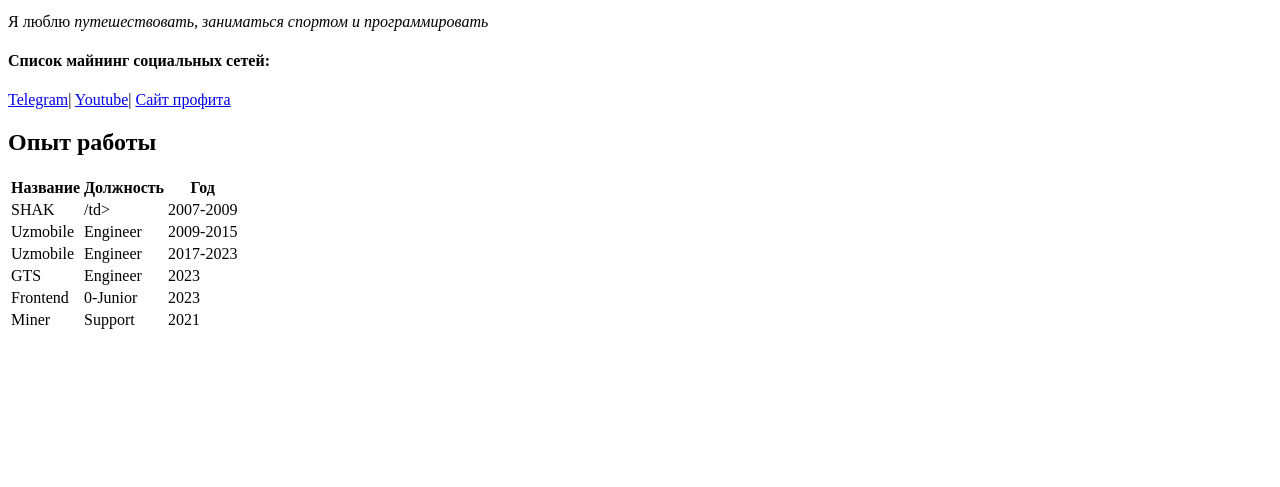
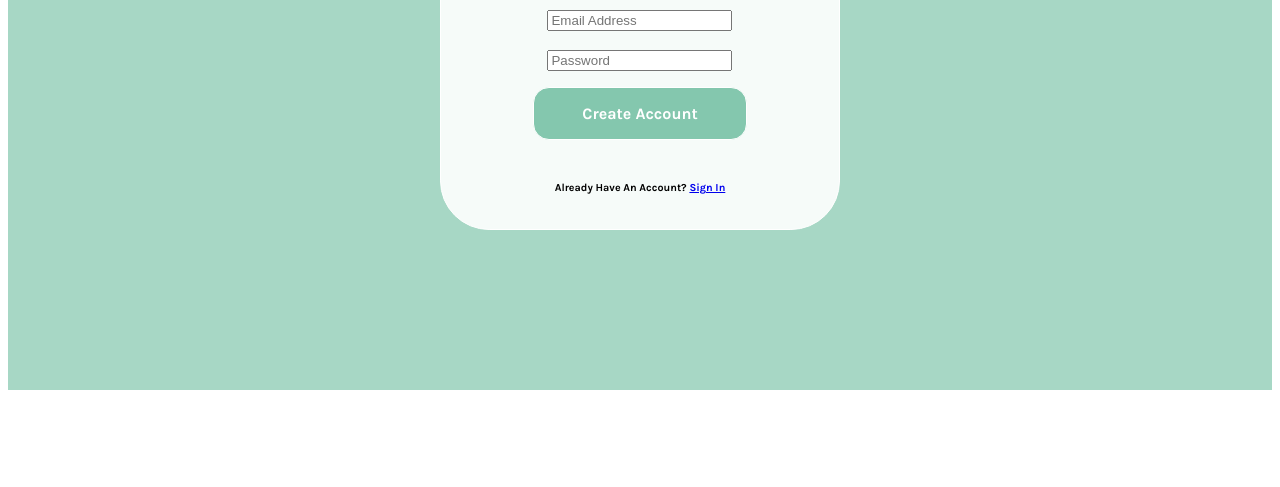
Before and after one commit to Steelgrou/homework, a plain HTML site: page index.html in a window 1280 px wide. Shown: the part 313-800 px from the top of the page. Drawn offline with Linux system fonts and the light colour scheme.

Commit message:
Add files via upload

```diff
--- a/index.html
+++ b/index.html
@@ -4,70 +4,47 @@
     <meta charset="UTF-8">
     <meta http-equiv="X-UA-Compatible" content="IE=edge">
     <meta name="viewport" content="width=device-width, initial-scale=1.0">
-    <title>Адылов Азиз</title>
+    <title>sign up form</title>
+    <link rel="stylesheet" href="style.css">
+
 </head>
 <body>
-    <img src="avatar.JPG" alt="Моё фото" width="200px">
-    <h1>Adilov Azizbek Abdusamatovich</h1>
-    <p> Я учусь на программирование HTML и CSS в школе <strong>Result School</strong> </p>
-    <p> Я люблю <em>путешествовать, заниматься спортом и программировать</em></p>
-    <h4>Список майнинг социальных сетей:</h4>
-    <a href="https://t.me/mining_uz" target="_blank">Telegram</a>|
-    <a href="https://www.youtube.com/@SeregaSoleniy" target="_blank">Youtube</a>|
-    <a href="https://www.hashrate.no" arget="_blank">Сайт профита</a>
-    <h2>Опыт работы</h2>
-    <table class="table">
-        <thead>
-            <tr>
-                <th>Название</th>
-                <th>Должность</th>
-                <th>Год</th>
-            </tr>
-        </thead>
-        <tbody>
-            <tr>
-                <td>SHAK</td>
-                <td>/td>
-                <td>2007-2009</td>
-            </tr>
-        </tbody>
-        <tbody>
-            <tr>
-                <td>Uzmobile</td>
-                <td>Engineer</td>
-                <td>2009-2015</td>
-            </tr>
-        </tbody>
-        <tbody>
-            <tr>
-                <td>Uzmobile</td>
-                <td>Engineer</td>
-                <td>2017-2023</td>
-            </tr>
-        </tbody>
-        <tbody>
-            <tr>
-                <td>GTS</td>
-                <td>Engineer</td>
-                <td>2023</td>
-            </tr>
-        </tbody>
-        <tbody>
-            <tr>
-                <td>Frontend</td>
-                <td>0-Junior</td>
-                <td>2023</td>
-            </tr>
-        </tbody>
-        <tbody>
-            <tr>
-                <td>Miner</td>
-                <td>Support</td>
-                <td>2021</td>
-            </tr>
-        </tbody>
+<div class="frame0">
+    <div class="frame1">
 
-    </table>
+        <div id="header">
+            <div class="top">
+                <h1>Create An Account</h1>
+                <h6>Create an account to enjoy all the services <br> without any ads for free!</h6>
+            </div>
+
+            <div id="email">
+                <label for="email"></label>
+                <input type="email" id="email" placeholder="Email Address">
+            </div>
+
+            <br>
+
+            <div class="password">
+                <input type="password" placeholder="Password">
+            </div>
+
+            <div class="btn">
+                <p>Create Account</p>
+            </div>
+
+            <div class="down">
+                <h6>Already Have An Account? <a href="#">Sign In</a></h6>
+            </div>
+
+        </div>
+
+    </div>
+
+
+</div>
+
+</div>
 
 
 </body>
--- /dev/null
+++ b/style.css
@@ -0,0 +1,51 @@
+@import url('https://fonts.googleapis.com/css2?family=Karla:wght@700&display=swap');
+
+.frame0 {
+    text-align: center;
+    background-color: #A7D7C5;
+
+}
+
+.frame1 {
+    display:inline-block;
+    border-style: solid;
+    text-align: center;
+    background-color: #FFF;
+    border-style: solid;
+    font-family: karla;
+    border-radius: 49.0901px;
+    border-width: 1px;
+    padding: 20px 60px 10px 60px;
+    background-color:#F6FBF9 ;
+    border-color: white;
+    margin: 10em;
+
+}
+/* #header {
+    display: inline;
+    color: #212B27;
+
+} */
+
+/* .top {
+    display: inline-block;
+}
+
+#email {
+
+
+
+
+} */
+
+.btn p {
+   display: inline-block;
+   color:#FFFFFF;
+   border-radius: 1em;
+   border-width: 1px;
+   border-style: solid;
+   border-color: white;
+   background-color:#84C7AE ;
+   padding: 1em 3em;
+
+}
```
